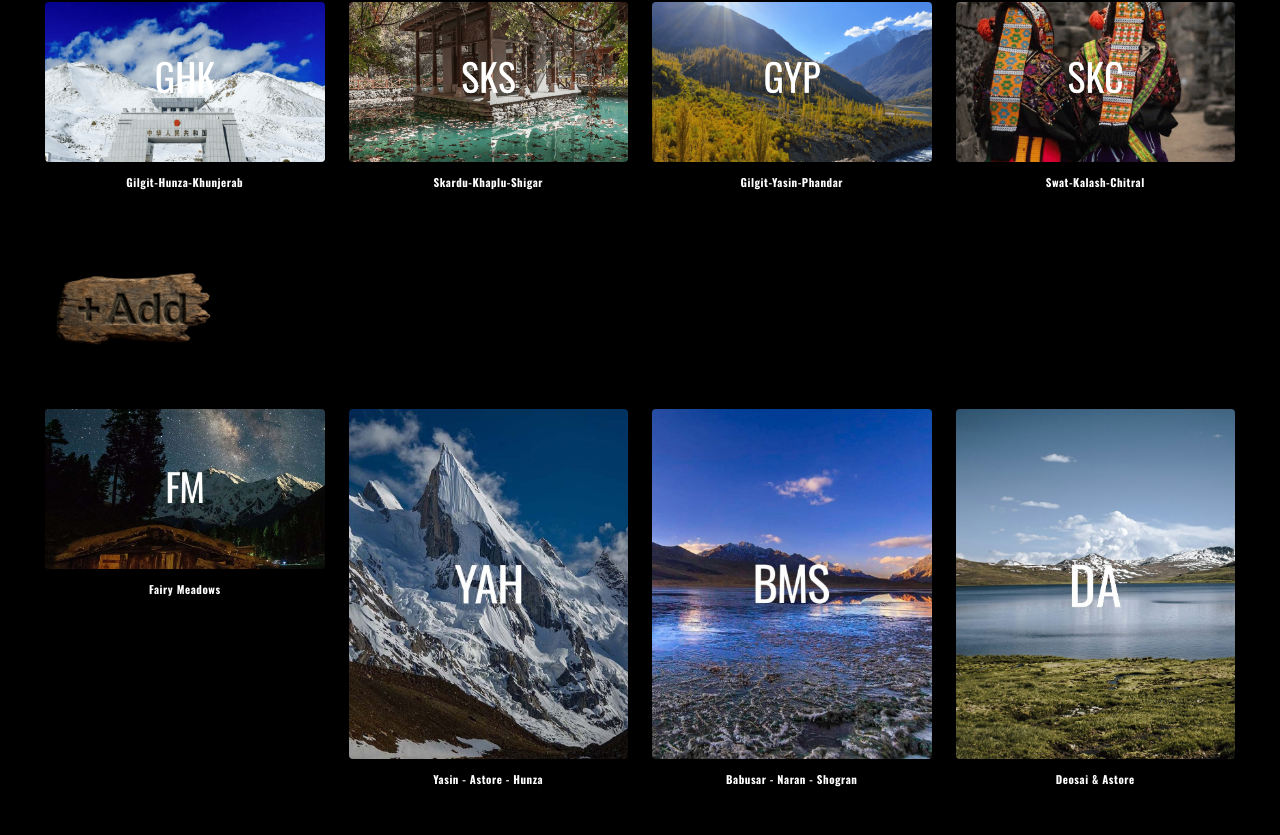
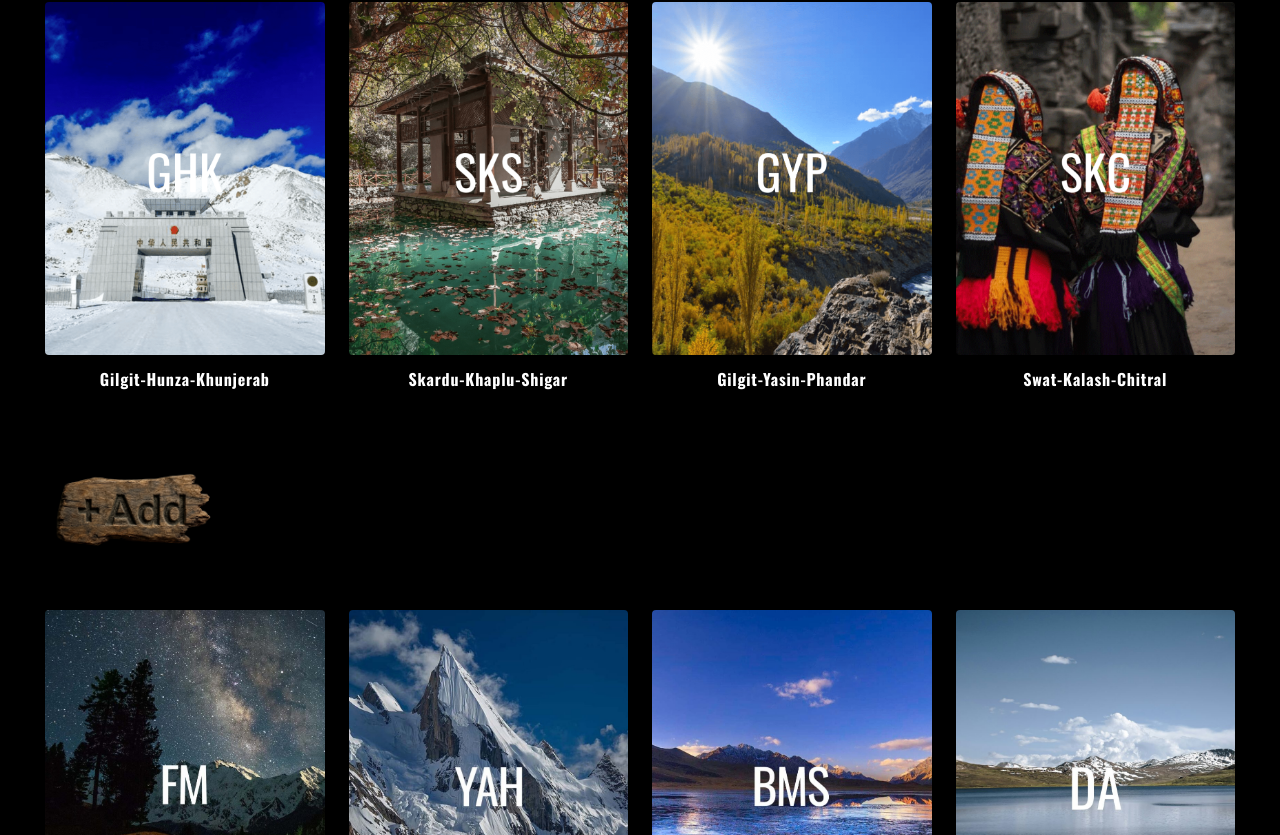
Before and after one commit to msaadfall25bsse/moon-rabbit-tour, a Next.js app: page /tour in a window 1280 px wide. Shown: the part 445-1280 px from the top of the page. Built offline with nearby package versions, Linux system fonts and the light colour scheme.

Commit message:
Update card heights and text size to perfectly match the real Moon Rabbit website

```diff
--- a/app/tour/page.tsx
+++ b/app/tour/page.tsx
@@ -48,10 +48,10 @@ export default function TourPage() {
                 alt="Gilgit-Hunza-Khunjerab"
                 width={400}
                 height={400}
-                className="h-[160px] w-full object-cover transition-transform duration-500 group-hover:scale-105"
+                className="h-[353px] w-full object-cover transition-transform duration-500 group-hover:scale-105"
               />
             </div>
-            <p className="mt-3 text-center text-[11px] font-bold text-white tracking-wider" style={{fontFamily: "'Oswald', sans-serif"}}>
+            <p className="mt-3 text-center text-[16px] font-bold text-white tracking-wider" style={{fontFamily: "'Oswald', sans-serif"}}>
               Gilgit-Hunza-Khunjerab
             </p>
           </div>
@@ -64,10 +64,10 @@ export default function TourPage() {
                 alt="Skardu-Khaplu-Shigar"
                 width={400}
                 height={400}
-                className="h-[160px] w-full object-cover transition-transform duration-500 group-hover:scale-105"
+                className="h-[353px] w-full object-cover transition-transform duration-500 group-hover:scale-105"
               />
             </div>
-            <p className="mt-3 text-center text-[11px] font-bold text-white tracking-wider" style={{fontFamily: "'Oswald', sans-serif"}}>
+            <p className="mt-3 text-center text-[16px] font-bold text-white tracking-wider" style={{fontFamily: "'Oswald', sans-serif"}}>
               Skardu-Khaplu-Shigar
             </p>
           </div>
@@ -80,10 +80,10 @@ export default function TourPage() {
                 alt="Gilgit-Yasin-Phandar"
                 width={400}
                 height={400}
-                className="h-[160px] w-full object-cover transition-transform duration-500 group-hover:scale-105"
+                className="h-[353px] w-full object-cover transition-transform duration-500 group-hover:scale-105"
               />
             </div>
-            <p className="mt-3 text-center text-[11px] font-bold text-white tracking-wider" style={{fontFamily: "'Oswald', sans-serif"}}>
+            <p className="mt-3 text-center text-[16px] font-bold text-white tracking-wider" style={{fontFamily: "'Oswald', sans-serif"}}>
               Gilgit-Yasin-Phandar
             </p>
           </div>
@@ -96,10 +96,10 @@ export default function TourPage() {
                 alt="Swat-Kalash-Chitral"
                 width={400}
                 height={400}
-                className="h-[160px] w-full object-cover transition-transform duration-500 group-hover:scale-105"
+                className="h-[353px] w-full object-cover transition-transform duration-500 group-hover:scale-105"
               />
             </div>
-            <p className="mt-3 text-center text-[11px] font-bold text-white tracking-wider" style={{fontFamily: "'Oswald', sans-serif"}}>
+            <p className="mt-3 text-center text-[16px] font-bold text-white tracking-wider" style={{fontFamily: "'Oswald', sans-serif"}}>
               Swat-Kalash-Chitral
             </p>
           </div>
@@ -126,10 +126,10 @@ export default function TourPage() {
                 alt="Fairy Meadows"
                 width={400}
                 height={400}
-                className="h-[160px] w-full object-cover transition-transform duration-500 group-hover:scale-105"
+                className="h-[353px] w-full object-cover transition-transform duration-500 group-hover:scale-105"
               />
             </div>
-            <p className="mt-3 text-center text-[11px] font-bold text-white tracking-wider" style={{fontFamily: "'Oswald', sans-serif"}}>
+            <p className="mt-3 text-center text-[16px] font-bold text-white tracking-wider" style={{fontFamily: "'Oswald', sans-serif"}}>
               Fairy Meadows
             </p>
           </div>
@@ -142,10 +142,10 @@ export default function TourPage() {
                 alt="Yasin - Astore - Hunza"
                 width={400}
                 height={400}
-                className="h-[350px] w-full object-cover transition-transform duration-500 group-hover:scale-105"
+                className="h-[353px] w-full object-cover transition-transform duration-500 group-hover:scale-105"
               />
             </div>
-            <p className="mt-3 text-center text-[11px] font-bold text-white tracking-wider" style={{fontFamily: "'Oswald', sans-serif"}}>
+            <p className="mt-3 text-center text-[16px] font-bold text-white tracking-wider" style={{fontFamily: "'Oswald', sans-serif"}}>
               Yasin - Astore - Hunza
             </p>
           </div>
@@ -158,10 +158,10 @@ export default function TourPage() {
                 alt="Babusar - Naran - Shogran"
                 width={400}
                 height={400}
-                className="h-[350px] w-full object-cover transition-transform duration-500 group-hover:scale-105"
+                className="h-[353px] w-full object-cover transition-transform duration-500 group-hover:scale-105"
               />
             </div>
-            <p className="mt-3 text-center text-[11px] font-bold text-white tracking-wider" style={{fontFamily: "'Oswald', sans-serif"}}>
+            <p className="mt-3 text-center text-[16px] font-bold text-white tracking-wider" style={{fontFamily: "'Oswald', sans-serif"}}>
               Babusar - Naran - Shogran
             </p>
           </div>
@@ -174,10 +174,10 @@ export default function TourPage() {
                 alt="Deosai & Astore"
                 width={400}
                 height={400}
-                className="h-[350px] w-full object-cover transition-transform duration-500 group-hover:scale-105"
+                className="h-[353px] w-full object-cover transition-transform duration-500 group-hover:scale-105"
               />
             </div>
-            <p className="mt-3 text-center text-[11px] font-bold text-white tracking-wider" style={{fontFamily: "'Oswald', sans-serif"}}>
+            <p className="mt-3 text-center text-[16px] font-bold text-white tracking-wider" style={{fontFamily: "'Oswald', sans-serif"}}>
               Deosai & Astore
             </p>
           </div>
```
